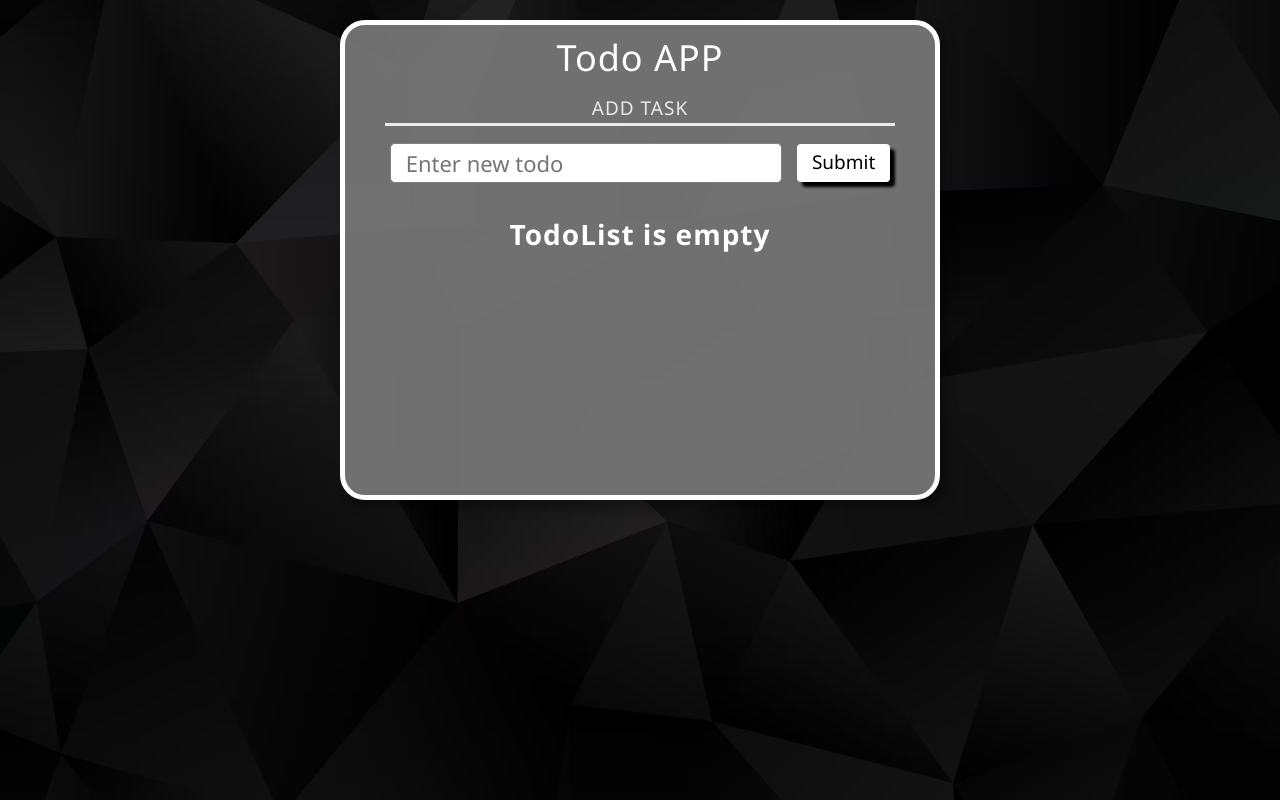
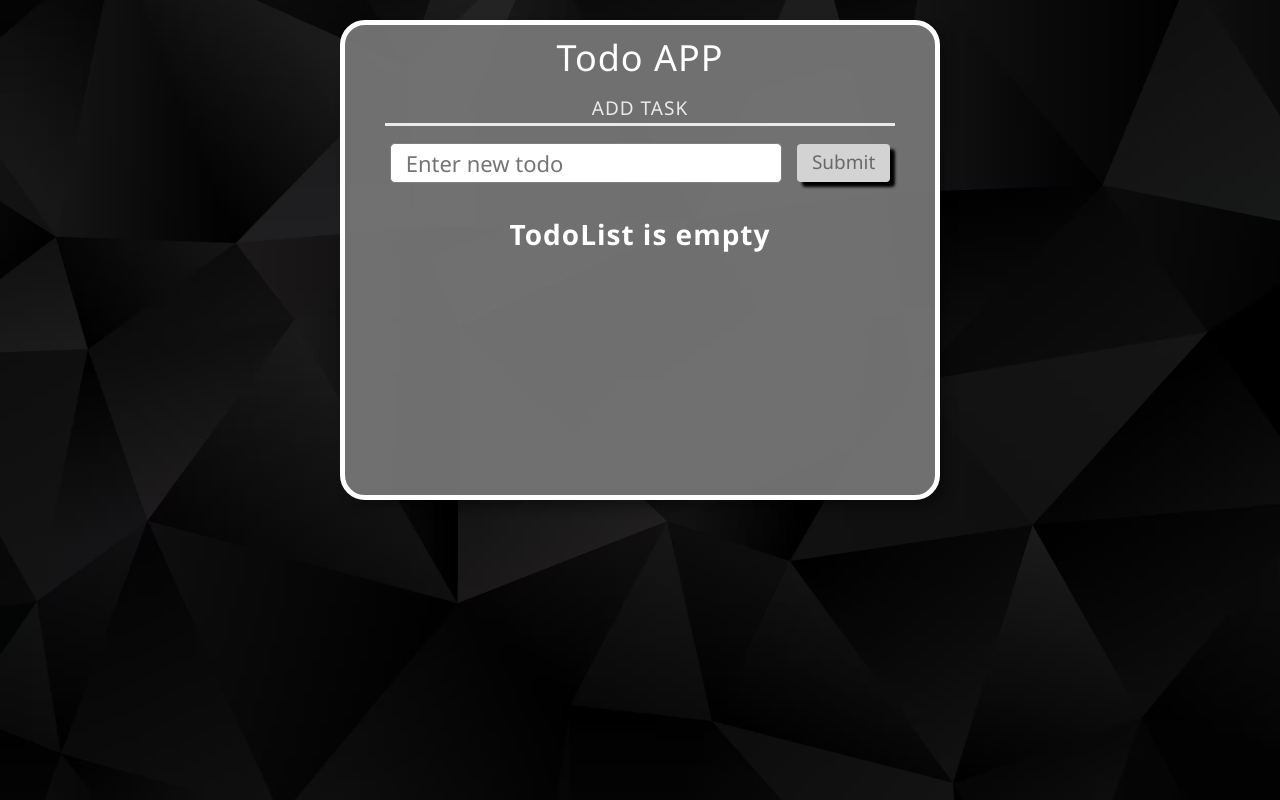
Before and after one commit to W0x3R/TODO-APP-REACT, a React (Create React App) app: page / in a window 1280 px wide. Built offline with nearby package versions, Linux system fonts and the light colour scheme.

Commit message:
feat: added check for the presence of a value in the text variable (Wed, Oct 9, 2024, 7:22:58 PM)

```diff
--- a/src/components/Todos/TodoForm.js
+++ b/src/components/Todos/TodoForm.js
@@ -41,7 +41,7 @@ export const TodoForm = ({
 						onChange={onChangeHandler}
 						placeholder="Enter new todo"
 					></input>
-					<Button type="submit" title="Submit">
+					<Button type="submit" title="Submit" disabled={!text.length}>
 						Submit
 					</Button>
 				</div>
```
